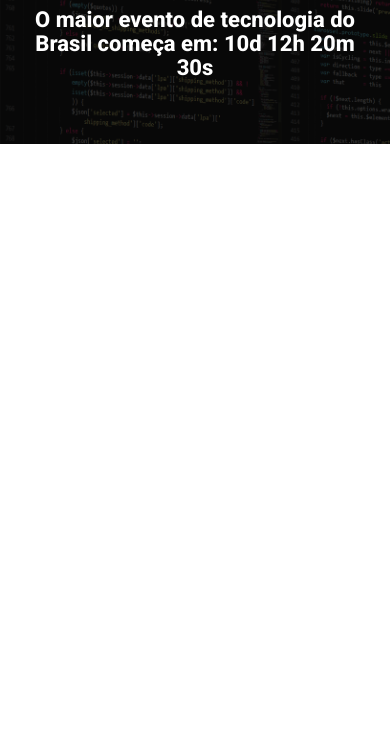
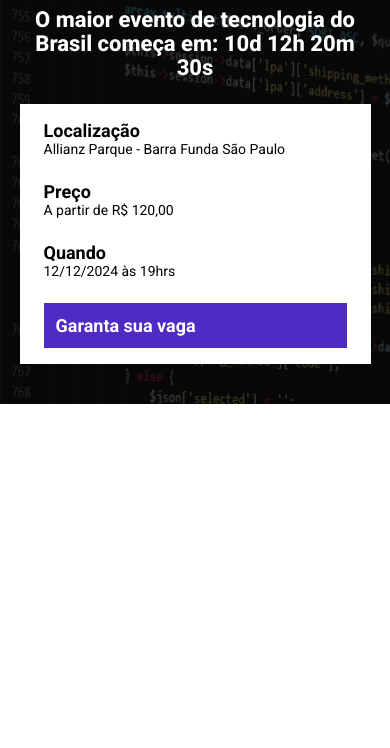
Before and after one commit to rodrigoamadeu/ebac_tech_talks, a website built with Parcel: page src/index.html in a window 390 px wide. Shown: the part 96-844 px from the top of the page. Built offline with nearby package versions, Linux system fonts and the light colour scheme.

Commit message:
criando o cabeçalho

```diff
--- a/src/index.html
+++ b/src/index.html
@@ -17,6 +17,27 @@
             <p class="hero__text">
                 O maior evento de tecnologia do Brasil começa em: 10d 12h 20m 30s
             </p>
+            <div class="infos-bar">
+                <ul class="infos-bar__infos">
+                    <li class="infos-bar__infos__item">
+                        <b>Localização</b>
+
+                        Allianz Parque - Barra Funda São Paulo
+                    </li>
+                    <li class="infos-bar__infos__item">
+                        <b>Preço</b>
+
+                        A partir de R$ 120,00
+                    </li>
+                    <li class="infos-bar__infos__item">
+                        <b>Quando</b>
+                        12/12/2024 às 19hrs
+                    </li>
+                </ul>
+                <a href="#" class="button button--primary">
+                    Garanta sua vaga
+                </a>
+            </div>
         </div>
 
     </header>
--- /dev/null
+++ b/src/styles/components/_buttons.scss
@@ -0,0 +1,24 @@
+.button {
+    padding: 12px;
+    font-size: 18px;
+    font-weight: bold;
+    text-decoration: none;
+    text-align: center;
+    white-space: nowrap; // faz ocupar todo espaço
+
+    &--primary {
+        color: #fff;
+        background-color: #4f2ac3;
+    }
+
+    @media (max-width: 640px) {
+        display: flex;
+        align-items: center;
+        width: 100%;
+    }
+
+    @media (max-width: 1024px){
+        display: flex;
+        align-items: center;
+    }
+}
--- /dev/null
+++ b/src/styles/components/_infos_bar.scss
@@ -0,0 +1,40 @@
+.infos-bar {
+    padding: 16px 24px;
+    background-color: #fff;
+    display: flex;
+    justify-content: space-between;
+
+    &__infos {
+        display: flex;
+        gap: 40px;
+
+        &__item {
+            font-size: 14px;
+            color: #000;
+            b {
+                font-size: 18px;
+                display: block;
+                color: #000;
+            }
+        }
+    }
+
+    @media (max-width: 640px) {
+        display: block;
+
+        &__infos {
+            display: block;
+
+            &__item {
+
+                margin-bottom: 24px;
+            }
+        }
+    }
+
+    @media (max-width: 1024px) {
+        &__infos {
+            gap: 16px;
+        }
+    }
+}
--- a/src/styles/mains.scss
+++ b/src/styles/mains.scss
@@ -1,4 +1,6 @@
 @use 'hero';
+@use 'components/infos_bar';
+@use 'components/_buttons';
 
 * {
     margin: 0;
@@ -6,6 +8,7 @@
     box-sizing: border-box;
     font-family: 'Roboto', sans-serif;
     color: #fff;
+    list-style: none;
 
 }
 .container {
```
